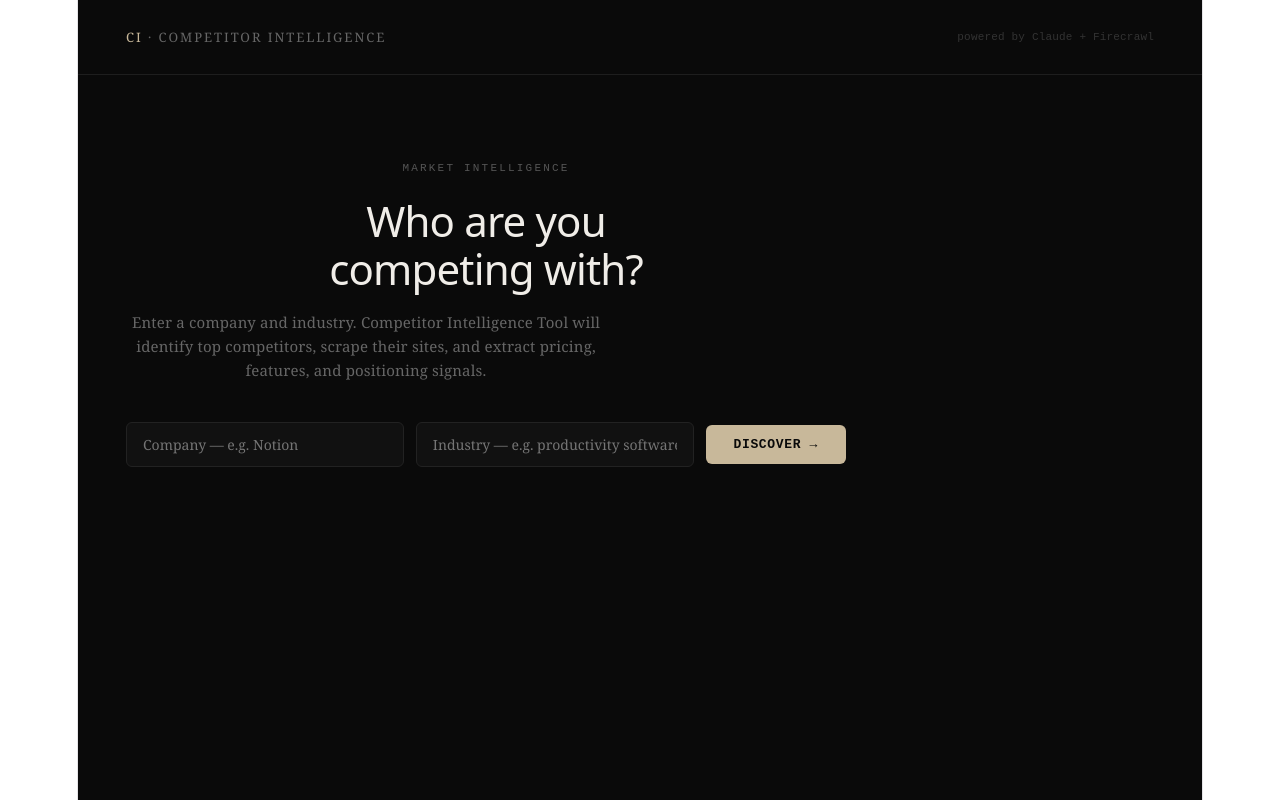
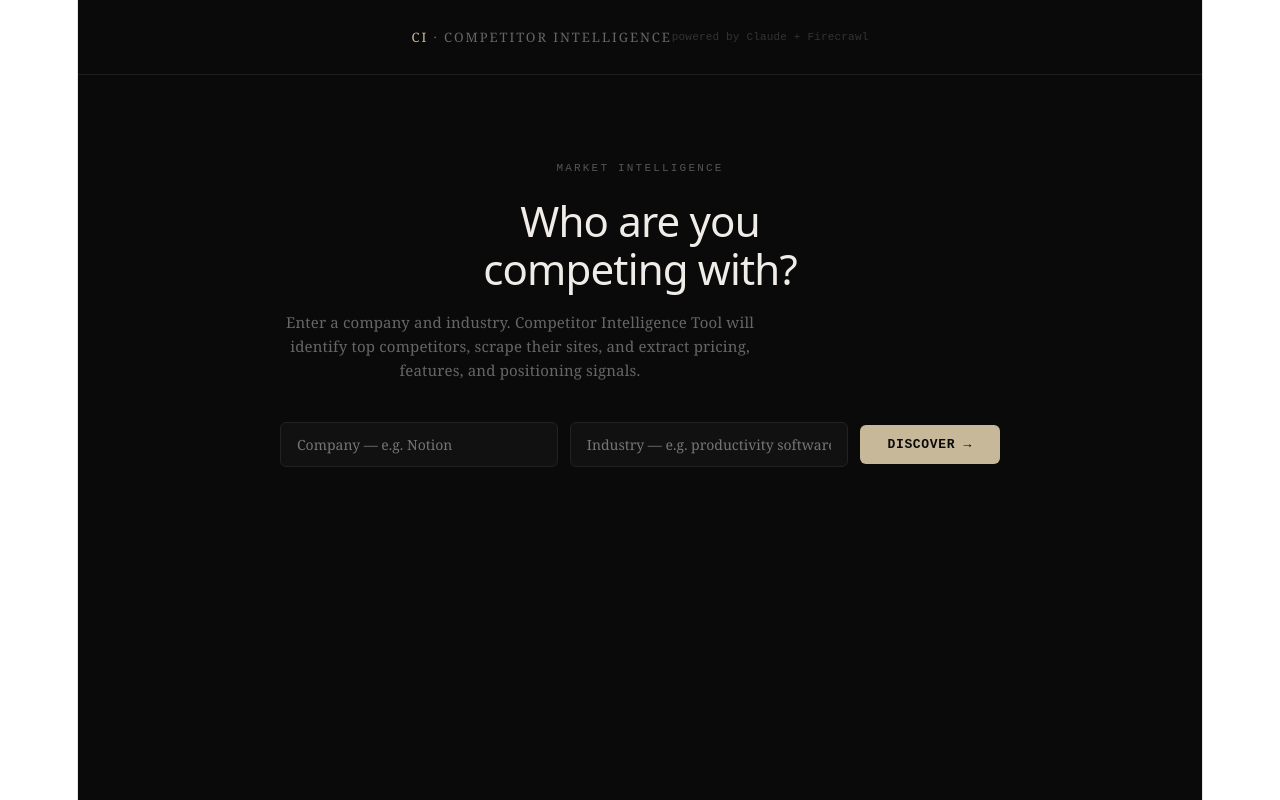
Before and after one commit to Deeks89/competitor-intelligence-ui, a React (Vite) app: page / in a window 1280 px wide. Built offline with nearby package versions, Linux system fonts and the light colour scheme.

Commit message:
Fix: center hero section

```diff
--- a/src/App.jsx
+++ b/src/App.jsx
@@ -16,7 +16,7 @@ const styles = {
     padding: "24px 48px",
     display: "flex",
     alignItems: "center",
-    justifyContent: "space-between",
+    justifyContent: "center",
   },
   logo: {
     fontSize: "13px",
@@ -30,6 +30,8 @@ const styles = {
   },
   hero: {
     padding: "80px 48px 48px",
+    textAlign: "center",
+    margin: "0 auto",
     maxWidth: "720px",
   },
   heroLabel: {
@@ -127,7 +129,7 @@ const styles = {
     padding: "20px 24px",
     display: "flex",
     alignItems: "center",
-    justifyContent: "space-between",
+    justifyContent: "center",
     cursor: "pointer",
   },
   cardName: {
@@ -204,7 +206,7 @@ const styles = {
     padding: "16px 20px",
     display: "flex",
     alignItems: "center",
-    justifyContent: "space-between",
+    justifyContent: "center",
     gap: "16px",
   },
   pricingModel: {
```
